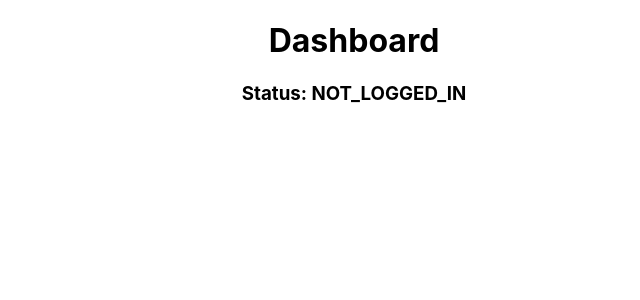
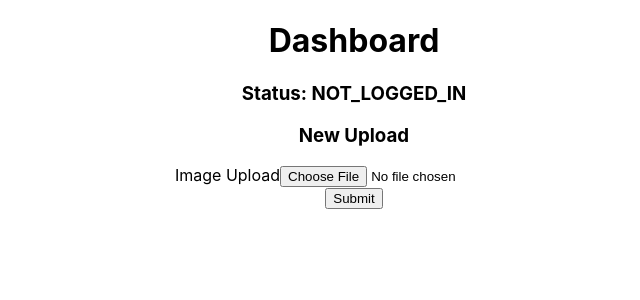
Before and after one commit to osha7/women-connect-tech-frontend, a React (Create React App) app: page /dashboard in a window 1280 px wide. Shown: the top 300 px of the page, without its empty margins (286-926 px from the left). Built offline with nearby package versions, Linux system fonts and the light colour scheme; no server answers.

Commit message:
working on Cloudinary upload of avatar

```diff
--- a/src/components/Dashboard.js
+++ b/src/components/Dashboard.js
@@ -1,5 +1,5 @@
 import React from 'react';
-
+import Avatar from './usermedia/AvatarUploads'
 // functional component
 
 const Dashboard = (props) => {
@@ -7,6 +7,7 @@ const Dashboard = (props) => {
         <div className="Dashboard">
             <h1>Dashboard</h1>
             <h3>Status: {props.loggedInStatus}</h3>
+            <Avatar />
         </div>
     )
 }
--- a/src/components/auth/Registration.js
+++ b/src/components/auth/Registration.js
@@ -12,7 +12,7 @@ class Registration extends Component {
             email: '',
             password: '',
             password_confirmation: '',
-            avatar: '',
+            // avatar: '',
             registrationErrors: ''
 
         }
@@ -34,7 +34,7 @@ class Registration extends Component {
                 email: this.state.email,
                 password: this.state.password,
                 password_confirmation: this.state.password_confirmation,
-                avatar: this.state.avatar
+                // avatar: this.state.avatar
             }
         }, { withCredentials: true }
         // ^^gives api permission to set cookie within our client - this is a MUST to have
@@ -98,14 +98,14 @@ class Registration extends Component {
                 <br />
                 <br />
 
-                <input
+                {/* <input
                 onChange={this.handleChange}
                 type="file"
                 accept="/images/*"
                 name="avatar"
                 // required
                 />
-                <br />
+                <br /> */}
 
                 {/* <Link to="/login">login</Link> */}
 
--- /dev/null
+++ b/src/components/usermedia/AvatarUploads.js
@@ -0,0 +1,55 @@
+import React from 'react'
+
+export default class AvatarUploads extends React.Component {
+
+    state = {
+        image: {},
+        // video: {}
+    }
+
+    onChange = (e) => {
+        e.persist()
+        this.setState(() => {
+            console.log(e.target.files)
+            return {
+
+                [e.target.name]: e.target.files[0]
+            }
+        })
+    }
+
+    onSubmit = (e) => {
+        e.preventDefault()
+
+        const form = new FormData()
+        const newForm = form.append("image", this.state.image)
+        console.log(newForm)
+        // form.append("video", this.state.video)
+        fetch(`http://localhost:3000/avatars`, {
+            method: "POST",
+            headers: {
+                'Content-Type': 'application/json',
+                'Accepts': 'application/json'
+              },
+            body: newForm
+        })
+        .catch(errors => ("avatar error", errors))
+    }
+
+    render(){
+        return (
+            <div className="form">
+                <h3>New Upload</h3>
+                <form onSubmit={this.onSubmit}>
+                    <label>Image Upload</label>
+                    <input type="file" name="image" onChange={this.onChange}/>
+                    <br/>
+                    {/* <label>Video Upload</label>
+                    <input type="file" name="video" onChange={this.onChange}/>
+                    <br/> */}
+                    <input type="submit"/>
+                </form>
+            </div>
+        )
+    }
+}
```
Also changed, not shown: 1 other file (tests, documents, lock files or other folders).
